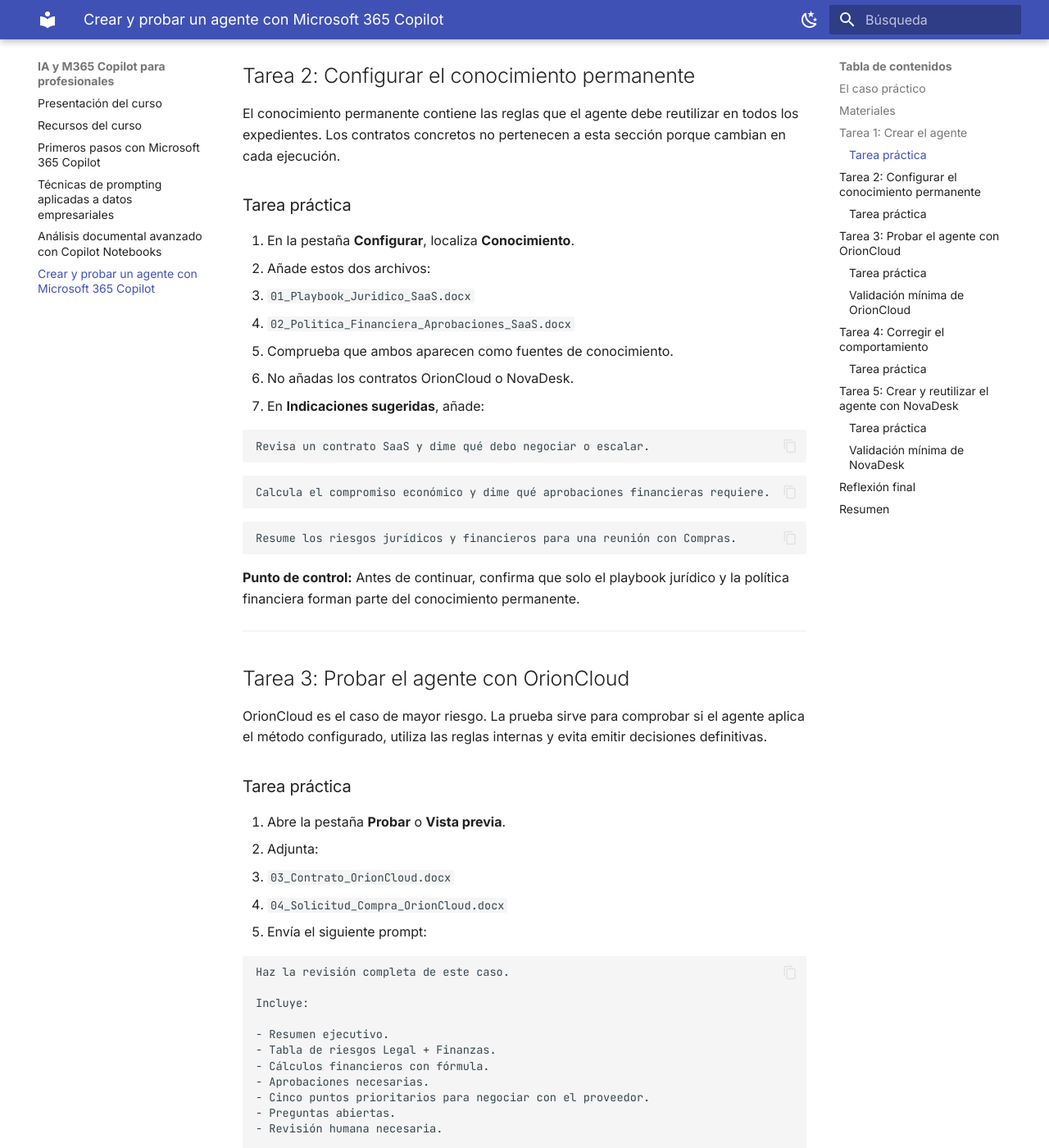
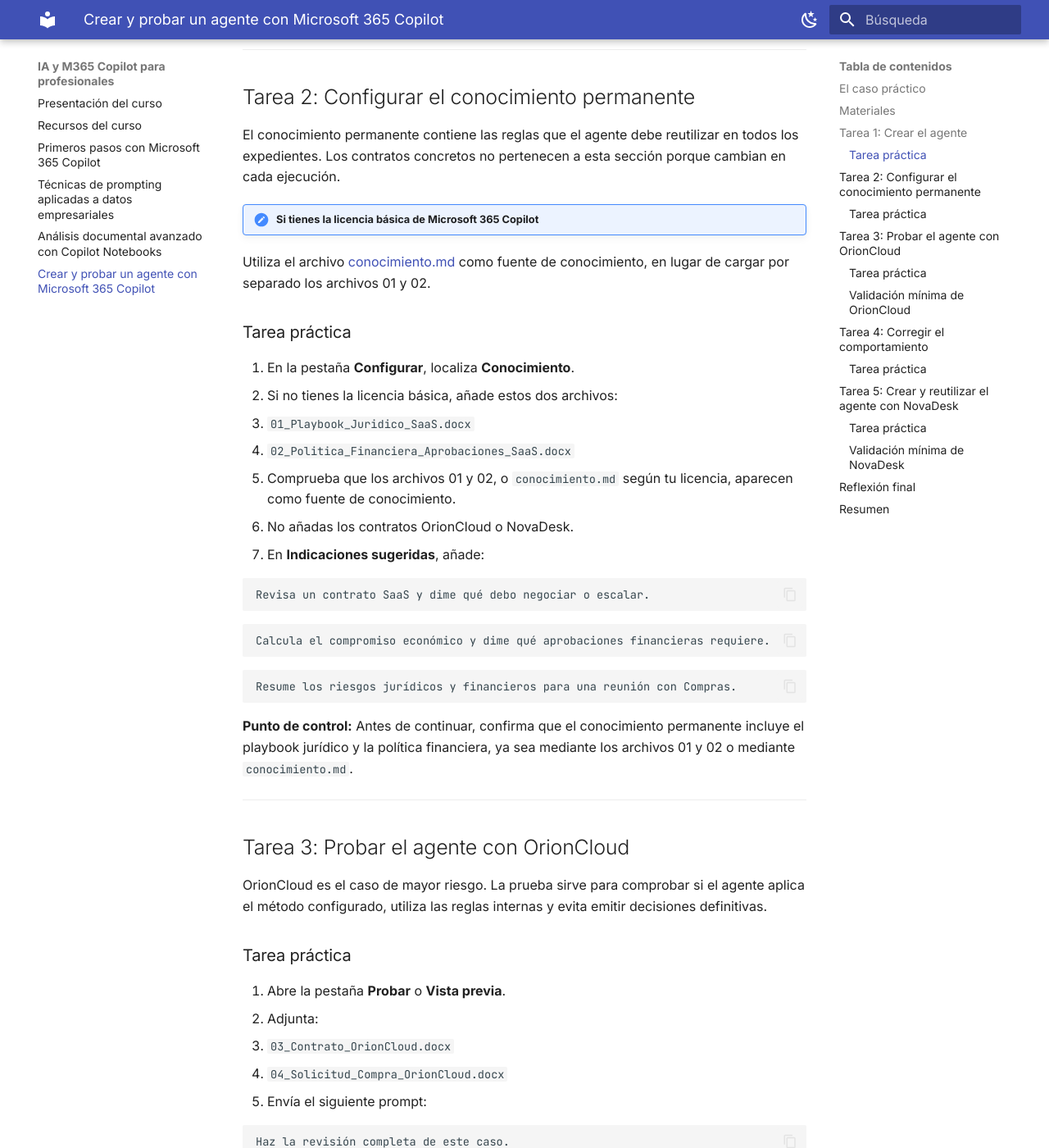
Before and after one commit to quizeth/Labs, an MkDocs documentation site: the page built from docs/ia-copilot-profesionales/lab4.md, in a window 1280 px wide and 1400 px high, scrolled down 2735 px. Shown: the whole window at 82% size. Built offline with MkDocs 1.6.1 and Material for MkDocs 9.7.7, drawn with Linux system fonts in a browser that asks for light colours; some of the changed text lies outside the part shown.

Commit message:
Añadir conocimiento SaaS para agentes

````diff
--- a/docs/ia-copilot-profesionales/lab4.md
+++ b/docs/ia-copilot-profesionales/lab4.md
@@ -44,7 +44,7 @@ Todos los archivos están en la carpeta /Files del curso.
 | [`05_Contrato_NovaDesk.docx`](recursos/files/05_Contrato_NovaDesk.docx) | Segundo caso de prueba |
 | [`06_Solicitud_Compra_NovaDesk.docx`](recursos/files/06_Solicitud_Compra_NovaDesk.docx) | Datos económicos y de negocio del segundo caso |
 
-> **Regla clave:** Los archivos 01 y 02 contienen reglas estables y se añaden al conocimiento del agente. Los archivos 03 a 06 representan expedientes variables y se adjuntan al utilizar el agente. No mezcles ambas capas.
+> **Nota importante:** Los archivos 01 y 02 contienen reglas estables para el conocimiento del agente. Si tienes una licencia básica de Microsoft 365 Copilot y no puedes subir directamente archivos a la base de conocimiento del agente, utiliza [conocimiento.md](conocimiento.md) en su lugar.
 
 ---
 
@@ -93,13 +93,17 @@ Debe identificar la fuente concreta de cada conclusión importante.
 
 El conocimiento permanente contiene las reglas que el agente debe reutilizar en todos los expedientes. Los contratos concretos no pertenecen a esta sección porque cambian en cada ejecución.
 
+!!! note "Si tienes la licencia básica de Microsoft 365 Copilot"
+
+   Utiliza el archivo [conocimiento.md](conocimiento.md) como fuente de conocimiento, en lugar de cargar por separado los archivos 01 y 02.
+
 ### Tarea práctica
 
 1. En la pestaña **Configurar**, localiza **Conocimiento**.
-2. Añade estos dos archivos:
+2. Si no tienes la licencia básica, añade estos dos archivos:
    - `01_Playbook_Juridico_SaaS.docx`
    - `02_Politica_Financiera_Aprobaciones_SaaS.docx`
-3. Comprueba que ambos aparecen como fuentes de conocimiento.
+3. Comprueba que los archivos 01 y 02, o `conocimiento.md` según tu licencia, aparecen como fuente de conocimiento.
 4. No añadas los contratos OrionCloud o NovaDesk.
 5. En **Indicaciones sugeridas**, añade:
 
@@ -115,7 +119,7 @@ Calcula el compromiso económico y dime qué aprobaciones financieras requiere.
 Resume los riesgos jurídicos y financieros para una reunión con Compras.
 ```
 
-**Punto de control:** Antes de continuar, confirma que solo el playbook jurídico y la política financiera forman parte del conocimiento permanente.
+**Punto de control:** Antes de continuar, confirma que el conocimiento permanente incluye el playbook jurídico y la política financiera, ya sea mediante los archivos 01 y 02 o mediante `conocimiento.md`.
 
 ---
 
````
Also changed, not shown: docs/ia-copilot-profesionales/conocimiento.md (added, +98 -0 lines), docs/ia-copilot-profesionales/recursos/index.md (+1 -0 lines).
